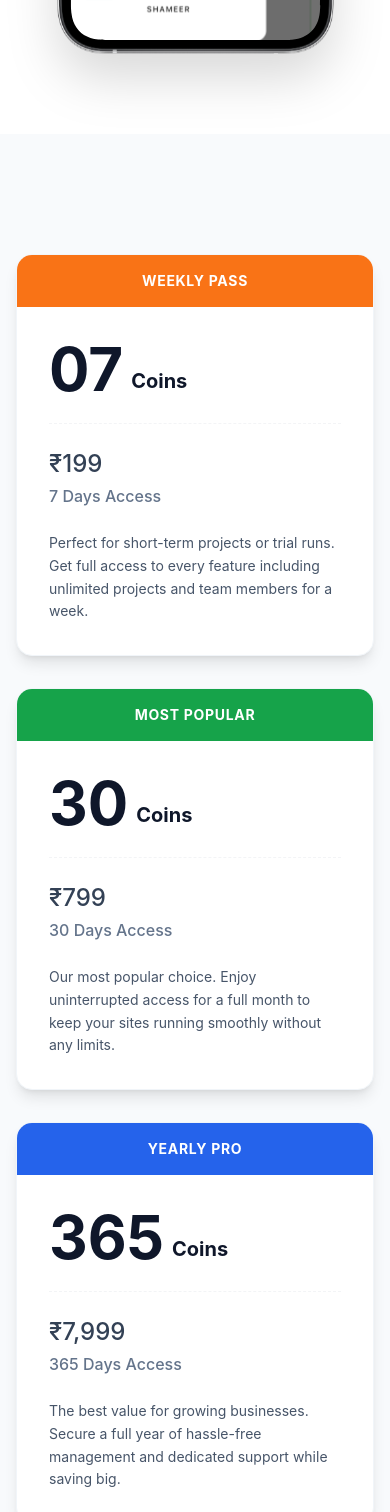
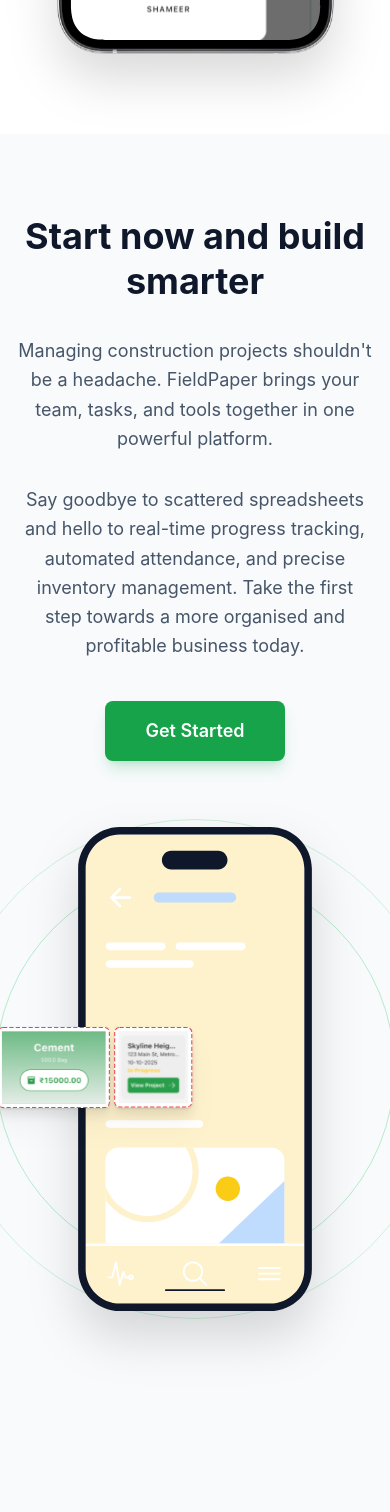
Before and after one commit to Shameerpc5029/construction-manager-landing, a React (Vite) app: page / in a window 390 px wide. Shown: the part 3400-4912 px from the top of the page. Built offline with nearby package versions, Linux system fonts and the light colour scheme.

Commit message:
feat: Add BuildSmarter section with new SVG assets and integrate it into the main application.

```diff
--- a/src/App.jsx
+++ b/src/App.jsx
@@ -3,6 +3,7 @@
 import Hero from './components/sections/Hero';
 import Features from './components/sections/Features';
 import FocusSection from './components/sections/FocusSection';
+import BuildSmarter from './components/sections/BuildSmarter';
 import Pricing from './components/sections/Pricing';
 import DownloadSection from './components/sections/DownloadSection';
 import Footer from './components/sections/Footer';
@@ -15,6 +16,7 @@
         <Hero />
         <Features />
         <FocusSection />
+        <BuildSmarter />
         <Pricing />
         <DownloadSection />
       </main>
--- /dev/null
+++ b/src/components/sections/BuildSmarter.jsx
@@ -0,0 +1,52 @@
+import React from 'react';
+import PhoneMockup from '../../assets/iPhone.svg';
+import Pictures from '../../assets/Pictures.svg';
+
+const BuildSmarter = () => {
+    return (
+        <section className="py-20 lg:py-32 bg-slate-50 overflow-hidden">
+            <div className="container mx-auto px-4 lg:px-6">
+                <div className="flex flex-col lg:flex-row items-center gap-16 lg:gap-24">
+
+                    {/* Left Content */}
+                    <div className="flex-1 max-w-2xl text-center lg:text-left">
+                        <h2 className="text-4xl md:text-5xl font-bold text-slate-900 mb-8 leading-tight">
+                            Start now and build smarter
+                        </h2>
+                        <p className="text-lg text-slate-600 mb-8 leading-relaxed">
+                            Managing construction projects shouldn't be a headache. FieldPaper brings your team, tasks, and tools together in one powerful platform.
+                        </p>
+                        <p className="text-lg text-slate-600 mb-10 leading-relaxed">
+                            Say goodbye to scattered spreadsheets and hello to real-time progress tracking, automated attendance, and precise inventory management. Take the first step towards a more organised and profitable business today.
+                        </p>
+
+                        <button className="bg-green-600 hover:bg-green-700 text-white font-semibold py-4 px-10 rounded-lg text-lg transition-transform hover:scale-105 shadow-lg shadow-green-600/20">
+                            Get Started
+                        </button>
+                    </div>
+
+                    {/* Right Visuals */}
+                    <div className="flex-1 w-full relative flex items-center justify-center lg:justify-end">
+                        <div className="relative w-fit">
+                            {/* Background Circles */}
+                            <div className="absolute top-1/2 left-1/2 -translate-x-1/2 -translate-y-1/2 w-[500px] h-[500px] md:w-[600px] md:h-[600px] bg-none border border-green-500/20 rounded-full" />
+                            <div className="absolute top-1/2 left-1/2 -translate-x-1/2 -translate-y-1/2 w-[400px] h-[400px] md:w-[480px] md:h-[480px] bg-none border border-green-500/30 rounded-full" />
+
+                            {/* Main Phone */}
+                            <div className="relative z-10 w-[240px] md:w-[280px]">
+                                <img src={PhoneMockup} alt="App Dashboard" className="w-full h-auto drop-shadow-2xl" />
+                            </div>
+
+                            {/* Floating Pictures (Overlaid) */}
+                            <div className="absolute top-1/2 -left-20 md:-left-32 -translate-y-1/2 z-20 w-[200px] md:w-[320px]">
+                                <img src={Pictures} alt="Features Preview" className="w-full h-auto drop-shadow-xl" />
+                            </div>
+                        </div>
+                    </div>
+                </div>
+            </div>
+        </section>
+    );
+};
+
+export default BuildSmarter;
```
Also changed, not shown: src/assets/Pictures.svg (added), src/assets/iPhone.svg (added).
